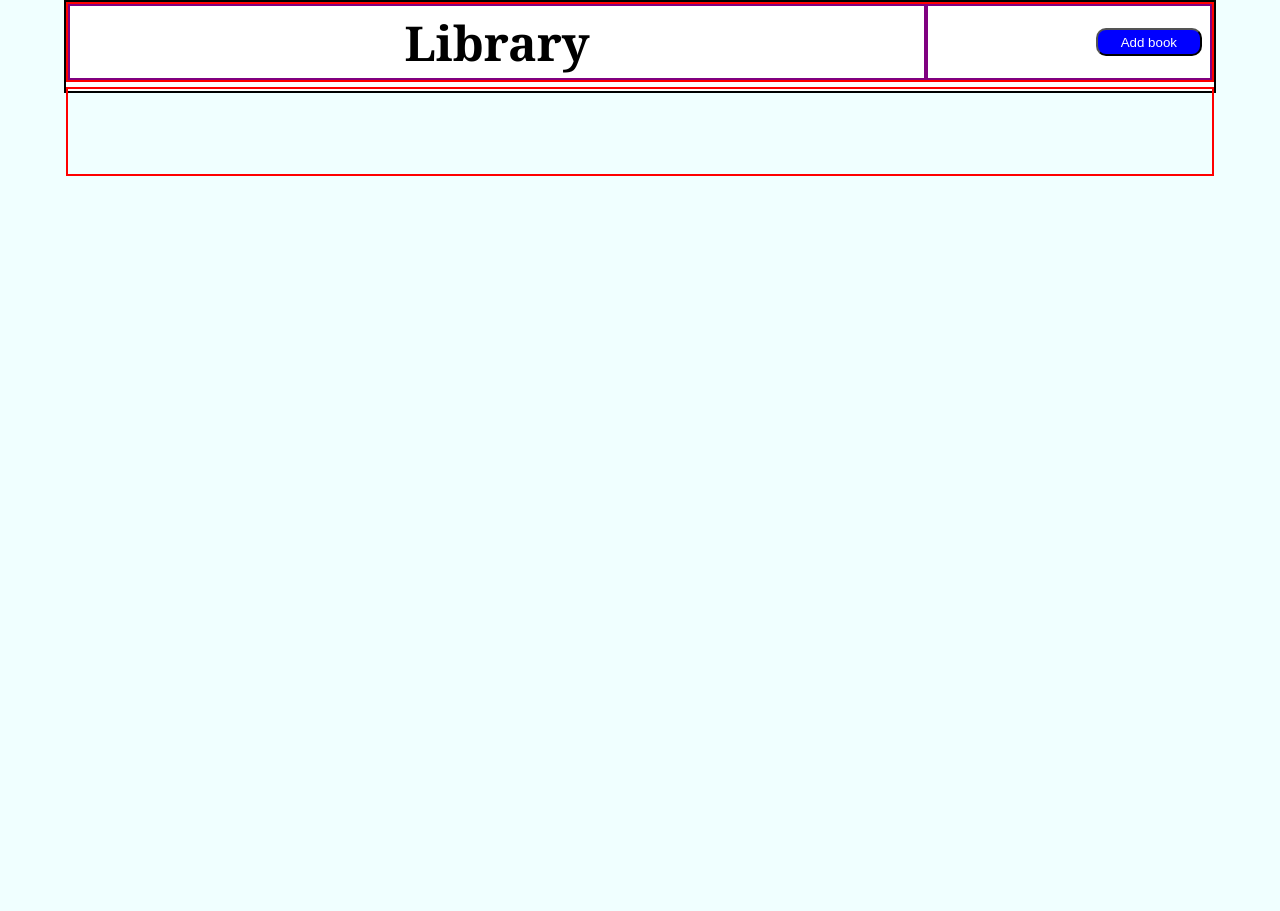
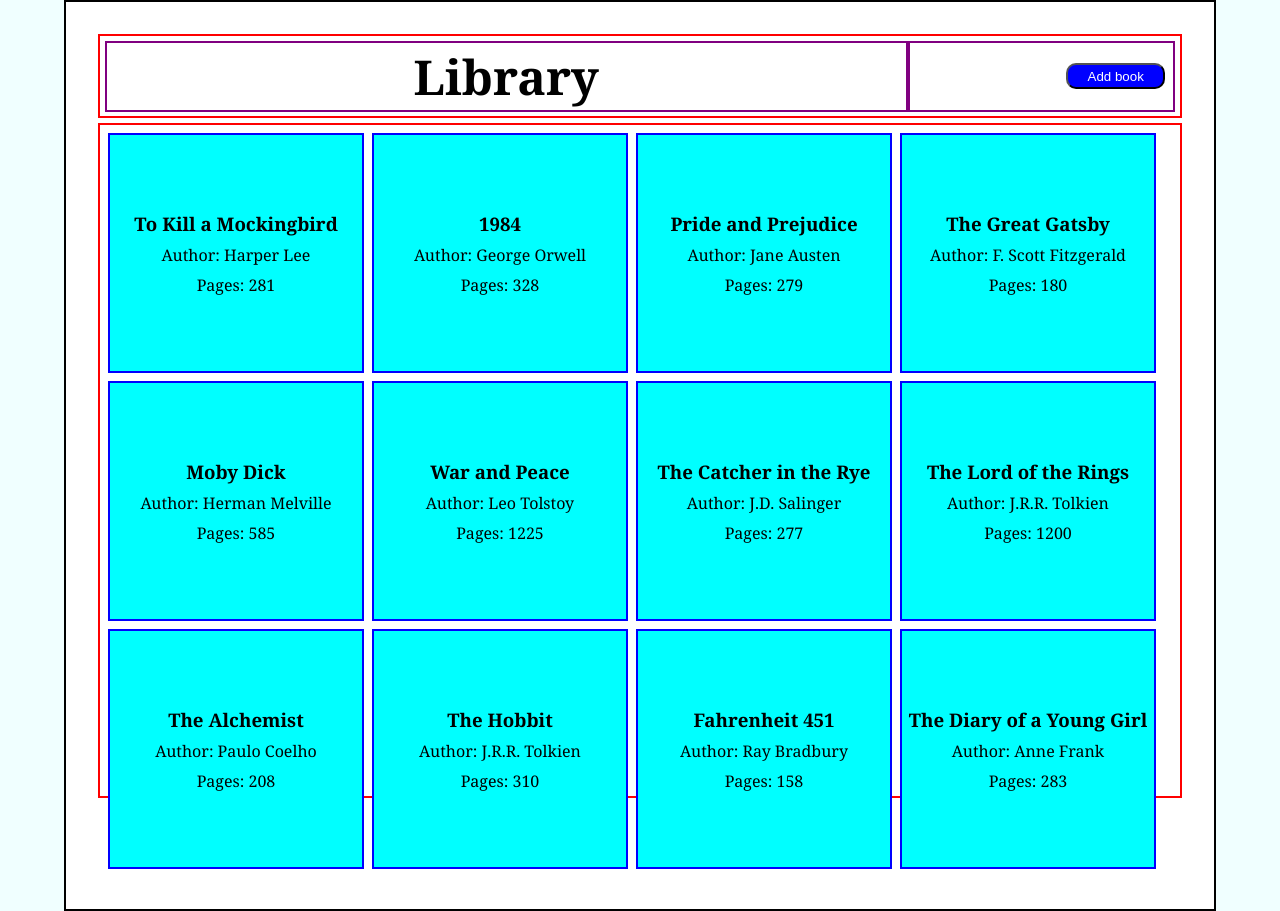
Before and after one commit to davynyakinyua/library, a plain HTML site: page index.html in a window 1280 px wide. Before the commit the page ends 800 px from the top, so only its background shows below. Drawn offline with Linux system fonts and the light colour scheme.

Commit message:
Add preloaded books and their details in the library that load

```diff
--- a/script.js
+++ b/script.js
@@ -2,7 +2,15 @@ console.log("Hello world");
 
 // initialize the an array to store all the books
 
-const library = [];
+const library = [
+    {name:"To Kill a Mockingbird", author:"Harper Lee", pages:281}, {name:"1984", author:"George Orwell", pages:328},
+    {name:"Pride and Prejudice", author:"Jane Austen", pages:279}, {name:"The Great Gatsby", author:"F. Scott Fitzgerald", pages:180},
+    {name:"Moby Dick", author:"Herman Melville", pages:585}, {name:"War and Peace", author:"Leo Tolstoy", pages:1225},
+    {name:"The Catcher in the Rye", author:"J.D. Salinger", pages:277}, {name:"The Lord of the Rings", author:"J.R.R. Tolkien", pages:1200},
+    {name:"The Alchemist", author:"Paulo Coelho", pages:208}, {name:"The Hobbit", author:"J.R.R. Tolkien", pages:310},
+    {name:"Fahrenheit 451", author:"Ray Bradbury", pages:158}, {name:"The Diary of a Young Girl", author:"Anne Frank", pages:283},
+
+];
 
 //create a constructor function for books
 
@@ -36,12 +44,11 @@ function book (name, author, pages) {
 
    let bookTitle = new Books(name, author, pages);
 
-    library.push(bookTitle);
+    library.unshift(bookTitle);
 
     return display();
 
 }
-
 
 
 // Dom manipulation
@@ -66,8 +73,18 @@ function display () {
 
         contentContainer.className = "contentContainer"
 
-        // access the name of the book from the library array
-        contentContainer.innerText = library[i].name;
+        // add book title
+        let bookTitle = document.createElement("h3");
+        bookTitle.textContent = library[i].name;
+        contentContainer.appendChild(bookTitle);
+
+        let bookAuthor = document.createElement("p");
+        bookAuthor.textContent = `Author: ${library[i].author}`;
+        contentContainer.appendChild(bookAuthor);
+
+        let bookPages = document.createElement("p");
+        bookPages.textContent = `Pages: ${library[i].pages}`;
+        contentContainer.appendChild(bookPages);
 
         // append the container to the main-container
         container.appendChild(contentContainer);
@@ -78,7 +95,7 @@ function display () {
 }
 
 
-// new book function that adds a book to the library
+// new book function that allows a user to adds a book to the library
 
 function newBook () {
     console.log("opening new book ...");
@@ -160,6 +177,8 @@ function newBook () {
 
 }
 
+// display the books in library array
+display();
 
 //button to call the function new book
 let addNewBook = document.getElementById("addBook");
@@ -190,9 +209,7 @@ addNewBook.addEventListener("click", newBook);
 // eventlisterner for the button
 
 //  NOTES
-// validate form
-// add photos
-// add preloaded books
-// add author and page no on the book details cover
+// validate form and colors
+// add cancel button on form
 // refactor colors
-//refactor colors
+//refactor code
--- a/styles.css
+++ b/styles.css
@@ -16,9 +16,10 @@ body {
     display:grid;
     width:90vw;
     margin:auto;
-    grid-template-rows:10vh 100%;
+    grid-template-rows:10% 80%;
     gap:0.3rem;
     background-color:white;
+    padding:2rem;
 }
 
 .header, .content {
@@ -29,6 +30,7 @@ body {
     grid-row:1/2;
     display:grid;
     grid-template-columns:3fr 1fr;
+    padding:0.3rem;
 }
 
 .heading, .add-book {
@@ -62,10 +64,8 @@ body {
     grid-row:2/3;
     display:flex;
     flex-wrap:wrap;
-    gap:0.2rem;
-    padding-left:3rem;
-
-
+    gap:0.5rem;
+    padding:0.5rem;
 }
 
 .contentContainer {
@@ -74,8 +74,8 @@ body {
     height:30vh;
     background-color:aqua;
     display:flex;
+    flex-direction: column;
     justify-content: center;
     align-items: center;
-
-
+    gap:0.5rem;
 }
```
